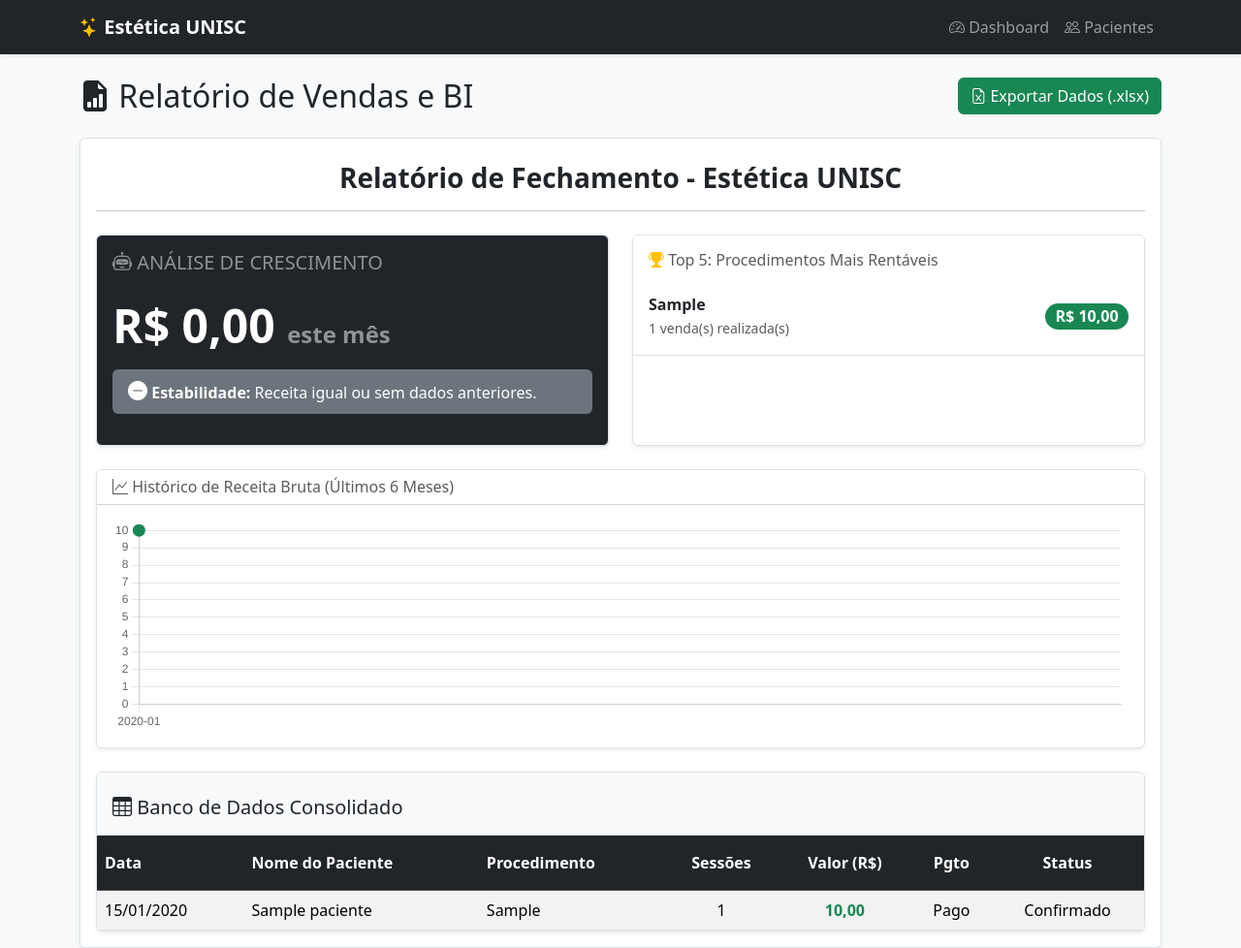
After one commit to FabricioGMV/Clinica_Estetica_UNISC, a Flask app: page /relatorios in a window 1280 px wide. The commit adds this page. Shown: the whole page at 97% size. Run offline with Flask 3, Linux system fonts and the light colour scheme; tables that the repository leaves empty hold one stand-in row (values such as "Sample post"); some libraries are stand-ins or nearby versions.

Commit message:
Criacao da pagina de estatisticas.html, relatorios.html, correcao de bugs de filtro em financeiro, insercao dos botoes de estatistica e relatorios em index.html, remocao da acentuacao do bd em form_agendamento.

```diff
--- a/app/controllers/rotas.py
+++ b/app/controllers/rotas.py
@@ -172,20 +172,20 @@ def editar_retorno(sessao_id):
     conn.close()
     return redirect(url_for('rotas.ver_sessoes_detalhadas', id=sessao['agendamento_id']))
 
-#13. Rota do Painel Financeiro (Atualizada com Filtros Avançados)
+#13. Rota do Painel Financeiro
 @rotas_bp.route('/financeiro')
 def financeiro():
     conn = get_db_connection()
 
-    # 1. Captura os filtros vindos da URL (se houver)
+    # 1. Captura os filtros vindos da URL
     data_inicio = request.args.get('data_inicio', '')
     data_fim = request.args.get('data_fim', '')
     paciente_nome = request.args.get('paciente', '').strip()
     status_agendamento = request.args.get('status', '')
     status_pagamento = request.args.get('status_pagamento', '')
-    procedimento = request.args.get('procedimento', '').strip()
+    procedimento = request.args.get('procedimento', '')
 
-    # 2. Monta a Query Base de forma inteligente
+    # 2. Monta a Query Base
     query = '''
         SELECT a.*, p.nome_completo
         FROM agendamentos a
@@ -194,14 +194,12 @@ def financeiro():
     '''
     params = []
 
-    # 3. Aplica os filtros apenas se o usuário tiver preenchido algo
+    # 3. Aplica os filtros
     if data_inicio:
-        # Pega tudo a partir da data inicial (ignorando a hora)
         query += " AND date(a.data_hora) >= ?"
         params.append(data_inicio)
 
     if data_fim:
-        # Pega tudo até a data final
         query += " AND date(a.data_hora) <= ?"
         params.append(data_fim)
 
@@ -218,33 +216,27 @@ def financeiro():
         params.append(status_pagamento)
 
     if procedimento:
-        query += " AND a.tipo_procedimento LIKE ?"
-        params.append(f"%{procedimento}%")
+        # Busca EXATA pelo value limpo ("Drenagem Linfatica", "Outro", etc)
+        query += " AND a.tipo_procedimento = ?"
+        params.append(procedimento)
 
-    # Ordena para os mais recentes ficarem no topo
     query += " ORDER BY a.data_hora DESC"
 
-    # Executa a busca no Banco de Dados
     agendamentos_filtrados = conn.execute(query, params).fetchall()
     conn.close()
 
-    # 4. Variáveis do Painel
+    # 4. Processamento Matemático
     total_recebido = 0.0
     total_pendente = 0.0
     transacoes = []
 
-    # 5. Processamento Matemático (Calcula com base APENAS no que foi filtrado)
     for ag in agendamentos_filtrados:
         valor = float(ag['valor_cobrado'] if ag['valor_cobrado'] else 0)
         status = ag['status']
         pagamento = ag['status_pagamento']
 
-        # Só soma em RECEBIDO se estiver Pago E não for um agendamento Cancelado
-        # (caso alguém tenha pago e depois cancelado, isso vira um caso de reembolso, não receita líquida)
         if pagamento == 'Pago' and status != 'Cancelado':
             total_recebido += valor
-
-        # Só soma em PENDENTE se não estiver pago E o agendamento ainda estiver ativo (Aguardando/Confirmado/Finalizado)
         elif pagamento != 'Pago' and status != 'Cancelado':
             total_pendente += valor
 
@@ -259,7 +251,6 @@ def financeiro():
                            total_saidas=total_saidas,
                            saldo_atual=saldo_atual,
                            transacoes=transacoes,
-                           # Passando os valores de volta para manter o form preenchido na tela
                            filtros={
                                'data_inicio': data_inicio,
                                'data_fim': data_fim,
@@ -268,3 +259,107 @@ def financeiro():
                                'status_pagamento': status_pagamento,
                                'procedimento': procedimento
                            })
+
+#14. Rota de Estatísticas (Foco Operacional e Clínico)
+@rotas_bp.route('/estatisticas')
+def estatisticas():
+    conn = get_db_connection()
+
+    # Métricas Operacionais
+    total_pacientes = conn.execute("SELECT COUNT(*) FROM pacientes").fetchone()[0]
+    total_agendamentos = conn.execute("SELECT COUNT(*) FROM agendamentos").fetchone()[0]
+    total_sessoes = conn.execute("SELECT COUNT(*) FROM procedimentos").fetchone()[0]
+
+    cancelados = conn.execute("SELECT COUNT(*) FROM agendamentos WHERE status = 'Cancelado'").fetchone()[0]
+
+    # Calcula a taxa de cancelamento
+    taxa_cancelamento = round((cancelados / total_agendamentos * 100), 1) if total_agendamentos > 0 else 0
+
+    # Agendamentos por Status (Para o Gráfico de Barras)
+    status_counts = conn.execute("SELECT status, COUNT(*) as qtd FROM agendamentos GROUP BY status").fetchall()
+    labels_status = [row['status'] for row in status_counts]
+    dados_status = [row['qtd'] for row in status_counts]
+
+    # Procedimentos mais agendados (Para o Gráfico de Pizza)
+    proc_counts = conn.execute("SELECT tipo_procedimento, COUNT(*) as qtd FROM agendamentos WHERE status != 'Cancelado' GROUP BY tipo_procedimento ORDER BY qtd DESC").fetchall()
+    labels_procedimentos = [row['tipo_procedimento'] for row in proc_counts]
+    dados_procedimentos = [row['qtd'] for row in proc_counts]
+
+    conn.close()
+
+    return render_template('estatisticas.html',
+                           total_pacientes=total_pacientes,
+                           total_agendamentos=total_agendamentos,
+                           total_sessoes=total_sessoes,
+                           taxa_cancelamento=taxa_cancelamento,
+                           labels_status=labels_status,
+                           dados_status=dados_status,
+                           labels_procedimentos=labels_procedimentos,
+                           dados_procedimentos=dados_procedimentos)
+
+
+#15. Rota de Relatórios (Foco em Vendas, BI e Exportação)
+@rotas_bp.route('/relatorios')
+def relatorios():
+    conn = get_db_connection()
+
+    # 1. Pega a data atual e descobre qual foi o mês passado
+    now = datetime.datetime.now()
+    mes_atual_str = f"{now.year}-{now.month:02d}"
+
+    primeiro_dia_mes = now.replace(day=1)
+    ultimo_dia_mes_passado = primeiro_dia_mes - datetime.timedelta(days=1)
+    mes_passado_str = f"{ultimo_dia_mes_passado.year}-{ultimo_dia_mes_passado.month:02d}"
+
+    # 2. Receita: Mês Atual vs Mês Passado
+    receita_atual = conn.execute("SELECT SUM(valor_cobrado) FROM agendamentos WHERE status_pagamento = 'Pago' AND status != 'Cancelado' AND data_hora LIKE ?", (f"{mes_atual_str}-%",)).fetchone()[0] or 0
+    receita_passado = conn.execute("SELECT SUM(valor_cobrado) FROM agendamentos WHERE status_pagamento = 'Pago' AND status != 'Cancelado' AND data_hora LIKE ?", (f"{mes_passado_str}-%",)).fetchone()[0] or 0
+
+    # 3. Calcula a % de Crescimento
+    if receita_passado > 0:
+        crescimento = ((receita_atual - receita_passado) / receita_passado) * 100
+    else:
+        crescimento = 100.0 if receita_atual > 0 else 0.0
+
+    # 4. Top Procedimentos que dão mais LUCRO (Valor R$)
+    receita_por_proc = conn.execute('''
+        SELECT tipo_procedimento, SUM(valor_cobrado) as total_receita, COUNT(*) as qtd_vendas
+        FROM agendamentos
+        WHERE status_pagamento = 'Pago' AND status != 'Cancelado'
+        GROUP BY tipo_procedimento
+        ORDER BY total_receita DESC LIMIT 5
+    ''').fetchall()
+    top_procedimentos = [dict(row) for row in receita_por_proc]
+
+    # 5. Receita Mensal dos últimos 6 meses (Para o Gráfico)
+    receita_mensal_db = conn.execute('''
+        SELECT substr(data_hora, 1, 7) as mes_ano, SUM(valor_cobrado) as total
+        FROM agendamentos
+        WHERE status_pagamento = 'Pago' AND status != 'Cancelado'
+        GROUP BY mes_ano
+        ORDER BY mes_ano DESC LIMIT 6
+    ''').fetchall()
+
+    # Inverte para o gráfico ficar da esquerda (mais antigo) para a direita (mais novo)
+    meses_labels = [row['mes_ano'] for row in reversed(receita_mensal_db)]
+    receita_dados = [row['total'] for row in reversed(receita_mensal_db)]
+
+    # 6. Dados Brutos para Exportar
+    dados_brutos = conn.execute('''
+        SELECT a.data_hora, p.nome_completo, a.tipo_procedimento, a.sessoes_previstas, a.valor_cobrado, a.status_pagamento, a.status
+        FROM agendamentos a
+        JOIN pacientes p ON a.paciente_id = p.id
+        ORDER BY a.data_hora DESC
+    ''').fetchall()
+    lista_relatorio = [dict(row) for row in dados_brutos]
+
+    conn.close()
+
+    return render_template('relatorios.html',
+                           lista_relatorio=lista_relatorio,
+                           receita_atual=receita_atual,
+                           receita_passado=receita_passado,
+                           crescimento=round(crescimento, 1),
+                           top_procedimentos=top_procedimentos,
+                           meses_labels=meses_labels,
+                           receita_dados=receita_dados)
--- a/app/templates/form_agendamento.html
+++ b/app/templates/form_agendamento.html
@@ -47,8 +47,8 @@
                                 <option value="Limpeza de Pele" {% if agendamento and agendamento.tipo_procedimento == 'Limpeza de Pele' %}selected{% endif %}>Limpeza de Pele</option>
                                 <option value="Botox" {% if agendamento and agendamento.tipo_procedimento == 'Botox' %}selected{% endif %}>Botox</option>
                                 <option value="Peeling" {% if agendamento and agendamento.tipo_procedimento == 'Peeling' %}selected{% endif %}>Peeling</option>
-                                <option value="Drenagem Linfática" {% if agendamento and agendamento.tipo_procedimento == 'Drenagem Linfática' %}selected{% endif %}>Drenagem Linfática</option>
-                                <option value="Outro" {% if agendamento and agendamento.tipo_procedimento == 'Outro' %}selected{% endif %}>Outro</option>
+                                <option value="Drenagem Linfatica" {% if agendamento and agendamento.tipo_procedimento == 'Drenagem Linfatica' %}selected{% endif %}>Drenagem Linfática</option>
+                                <option value="Outro" {% if agendamento and agendamento.tipo_procedimento == 'Outro' %}selected{% endif %}>Outro...</option>
                             </select>
                         </div>
                     </div>
--- /dev/null
+++ b/app/templates/relatorios.html
@@ -0,0 +1,173 @@
+{% extends 'base.html' %}
+
+{% block title %}Relatórios de Desempenho{% endblock %}
+
+{% block content %}
+<div class="d-flex justify-content-between align-items-center mb-4">
+    <h2 class="mb-0"><i class="bi bi-file-earmark-bar-graph-fill text-dark"></i> Relatório de Vendas e BI</h2>
+    <div class="d-flex gap-2">
+        <button onclick="exportarExcel()" class="btn btn-success">
+            <i class="bi bi-file-earmark-excel"></i> Exportar Dados (.xlsx)
+        </button>
+    </div>
+</div>
+
+<div class="p-3 bg-white rounded shadow-sm border">
+
+    <div class="text-center mb-4 mt-2">
+        <h3 class="fw-bold">Relatório de Fechamento - Estética UNISC</h3>
+        <hr>
+    </div>
+
+    <div class="row mb-4">
+        <div class="col-md-6">
+            <div class="card shadow-sm border h-100 bg-dark text-white">
+                <div class="card-body">
+                    <h5 class="card-title text-uppercase text-white-50 mb-4"><i class="bi bi-robot"></i> Análise de Crescimento</h5>
+
+                    <h1 class="display-5 fw-bold mb-3">R$ {{ "{:,.2f}".format(receita_atual).replace(',', 'X').replace('.', ',').replace('X', '.') }} <span class="fs-4 text-white-50">este mês</span></h1>
+
+                    {% if crescimento > 0 %}
+                        <div class="alert bg-success text-white border-0 py-2">
+                            <i class="bi bi-arrow-up-circle-fill fs-5"></i> <strong>Conclusão:</strong> Crescimento de <strong>{{ crescimento }}%</strong> em relação ao mês anterior (R$ {{ "{:,.2f}".format(receita_passado).replace(',', 'X').replace('.', ',').replace('X', '.') }}).
+                        </div>
+                    {% elif crescimento < 0 %}
+                        <div class="alert bg-danger text-white border-0 py-2">
+                            <i class="bi bi-arrow-down-circle-fill fs-5"></i> <strong>Atenção:</strong> Queda de <strong>{{ crescimento|abs }}%</strong> no faturamento em comparação ao mês passado.
+                        </div>
+                    {% else %}
+                        <div class="alert bg-secondary text-white border-0 py-2">
+                            <i class="bi bi-dash-circle-fill fs-5"></i> <strong>Estabilidade:</strong> Receita igual ou sem dados anteriores.
+                        </div>
+                    {% endif %}
+                </div>
+            </div>
+        </div>
+
+        <div class="col-md-6">
+            <div class="card shadow-sm border h-100">
+                <div class="card-header bg-white border-bottom-0 pt-3">
+                    <h6 class="mb-0 text-muted"><i class="bi bi-trophy-fill text-warning"></i> Top 5: Procedimentos Mais Rentáveis</h6>
+                </div>
+                <div class="card-body p-0">
+                    <ul class="list-group list-group-flush">
+                        {% for proc in top_procedimentos %}
+                        <li class="list-group-item d-flex justify-content-between align-items-center py-3 border-bottom">
+                            <div>
+                                <span class="fw-bold">{{ proc.tipo_procedimento }}</span><br>
+                                <small class="text-muted">{{ proc.qtd_vendas }} venda(s) realizada(s)</small>
+                            </div>
+                            <span class="badge bg-success rounded-pill fs-6">
+                                R$ {{ "{:,.2f}".format(proc.total_receita).replace(',', 'X').replace('.', ',').replace('X', '.') }}
+                            </span>
+                        </li>
+                        {% else %}
+                        <li class="list-group-item text-center text-muted py-4">Nenhum dado consolidado.</li>
+                        {% endfor %}
+                    </ul>
+                </div>
+            </div>
+        </div>
+    </div>
+
+    <div class="row mb-4">
+        <div class="col-12">
+            <div class="card shadow-sm border">
+                <div class="card-header bg-white">
+                    <h6 class="mb-0 text-muted"><i class="bi bi-graph-up"></i> Histórico de Receita Bruta (Últimos 6 Meses)</h6>
+                </div>
+                <div class="card-body" style="position: relative; height:250px; width:100%">
+                    <canvas id="graficoVendas"></canvas>
+                </div>
+            </div>
+        </div>
+    </div>
+
+    <div class="card shadow-sm border mt-4">
+        <div class="card-header bg-light text-dark border-bottom pt-4 pb-3">
+            <h5 class="mb-0"><i class="bi bi-table"></i> Banco de Dados Consolidado</h5>
+        </div>
+        <div class="card-body p-0">
+            <table class="table table-striped mb-0 text-center align-middle" id="tabelaRelatorio">
+                <thead class="table-dark">
+                    <tr>
+                        <th class="text-start py-3">Data</th>
+                        <th class="text-start py-3">Nome do Paciente</th>
+                        <th class="text-start py-3">Procedimento</th>
+                        <th class="py-3">Sessões</th>
+                        <th class="py-3">Valor (R$)</th>
+                        <th class="py-3">Pgto</th>
+                        <th class="py-3">Status</th>
+                    </tr>
+                </thead>
+                <tbody>
+                    {% for linha in lista_relatorio %}
+                    <tr>
+                        <td class="text-start">
+                            {% if linha.data_hora and linha.data_hora|length >= 10 %}
+                                {{ linha.data_hora[8:10] }}/{{ linha.data_hora[5:7] }}/{{ linha.data_hora[0:4] }}
+                            {% else %}
+                                {{ linha.data_hora }}
+                            {% endif %}
+                        </td>
+                        <td class="text-start">{{ linha.nome_completo }}</td>
+                        <td class="text-start">{{ linha.tipo_procedimento }}</td>
+                        <td>{{ linha.sessoes_previstas }}</td>
+                        <td class="fw-bold text-success">
+                            {{ "{:,.2f}".format(linha.valor_cobrado | float).replace(',', 'X').replace('.', ',').replace('X', '.') }}
+                        </td>
+                        <td>{{ linha.status_pagamento }}</td>
+                        <td>{{ linha.status }}</td>
+                    </tr>
+                    {% endfor %}
+                </tbody>
+            </table>
+        </div>
+    </div>
+</div>
+{% endblock %}
+
+{% block scripts %}
+<script src="https://cdn.jsdelivr.net/npm/chart.js"></script>
+<script src="https://cdn.sheetjs.com/xlsx-latest/package/dist/xlsx.full.min.js"></script>
+
+<script>
+document.addEventListener("DOMContentLoaded", function() {
+    // --- GRÁFICO: LINHA ---
+    const ctxVendas = document.getElementById('graficoVendas').getContext('2d');
+
+    new Chart(ctxVendas, {
+        type: 'line',
+        data: {
+            labels: {{ meses_labels | tojson }},
+            datasets: [{
+                label: 'Faturamento PAGO (R$)',
+                data: {{ receita_dados | tojson }},
+                borderColor: '#198754',
+                backgroundColor: 'rgba(25, 135, 84, 0.1)',
+                borderWidth: 3,
+                fill: true,
+                pointBackgroundColor: '#198754',
+                pointRadius: 5,
+                tension: 0.4
+            }]
+        },
+        options: {
+            responsive: true,
+            maintainAspectRatio: false,
+            scales: { y: { beginAtZero: true } },
+            plugins: { legend: { display: false } }
+            // Animação reativada ao remover o "animation: false"
+        }
+    });
+});
+
+// GERAÇÃO DO EXCEL
+function exportarExcel() {
+    var tabela = document.getElementById("tabelaRelatorio");
+    var wb = XLSX.utils.table_to_book(tabela, {sheet:"Dados Consolidados"});
+    var dataHoje = new Date().toLocaleDateString('pt-BR').replace(/\//g, '-');
+    XLSX.writeFile(wb, "Relatorio_BI_Estetica_" + dataHoje + ".xlsx");
+}
+</script>
+{% endblock %}
```
Also changed, not shown: app/templates/estatisticas.html (added, +122 -0 lines), app/templates/financeiro.html (+17 -16 lines), app/templates/form_paciente.html (+81 -29 lines), app/templates/index.html (+11 -3 lines).
